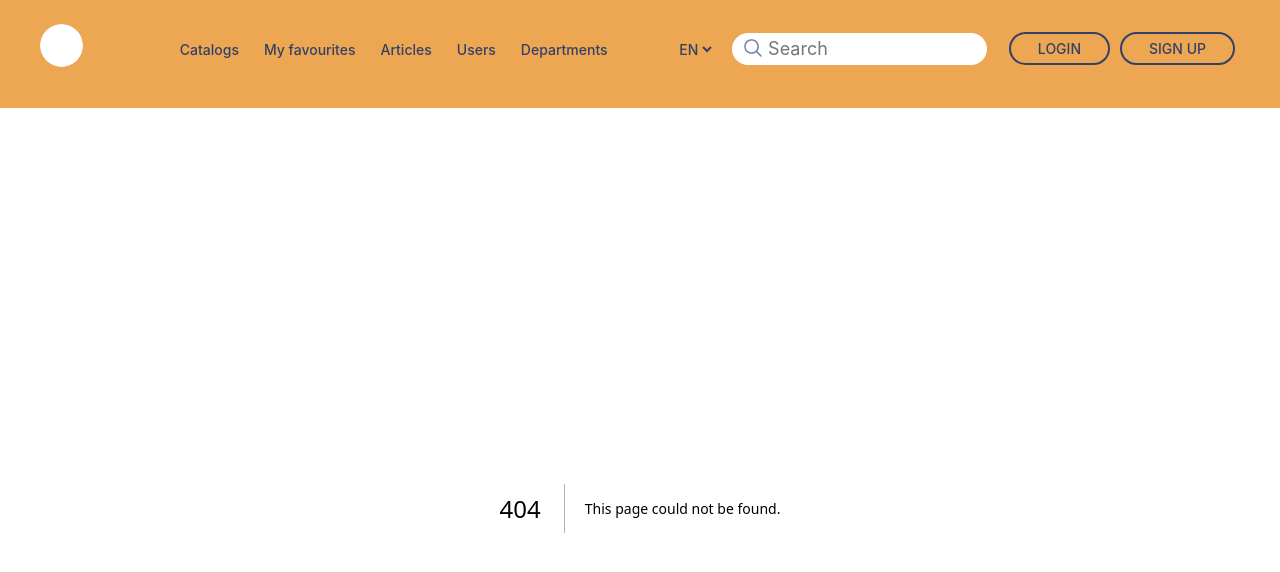
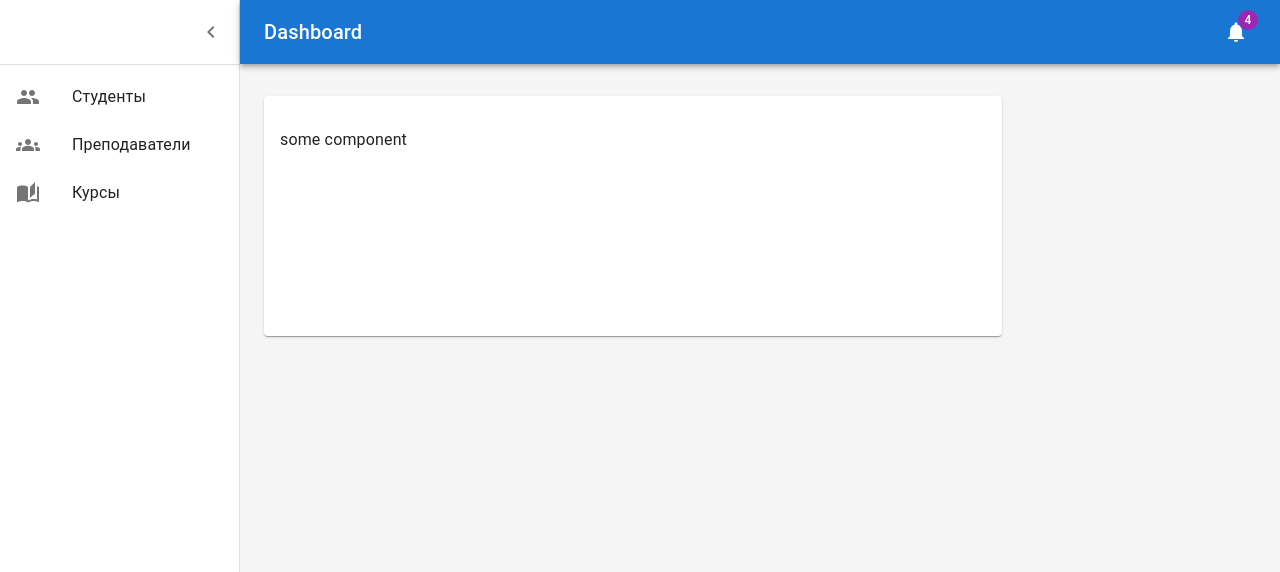
Before and after one commit to ESDP-JS17-ATTRACTOR/final, a Next.js app in the folder front/: page /admin in a window 1280 px wide. Before the commit this address had no page. Shown: the top 572 px of the page. Built offline with nearby package versions, Linux system fonts and the light colour scheme.

Commit message:
#10 Admin dashboard - added admin dashboard component - created Categories slice and thunk for fetch of all categories - renamed Admin Guard to Staff Guard

```diff
--- a/front/src/app/store.ts
+++ b/front/src/app/store.ts
@@ -1,9 +1,11 @@
 import {configureStore} from '@reduxjs/toolkit';
 import {usersReducer} from "@/features/users/usersSlice";
+import { categoriesReducer } from "@/features/categories/categoriesSlice";
 
 export const store = configureStore({
   reducer: {
     users: usersReducer,
+    categories: categoriesReducer,
   },
 });
 
--- a/front/src/components/Layout/Layout.tsx
+++ b/front/src/components/Layout/Layout.tsx
@@ -1,13 +1,16 @@
-import React, {PropsWithChildren} from 'react';
+import React, { PropsWithChildren } from "react";
 import AppToolbar from "@/components/UI/AppToolbar";
+import { useRouter } from "next/router";
 
-const Layout: React.FC<PropsWithChildren> = ({children}) => {
-    return (
-        <>
-            <AppToolbar/>
-            {children}
-        </>
-    );
+const Layout: React.FC<PropsWithChildren> = ({ children }) => {
+  const router = useRouter();
+
+  return (
+    <>
+      {router.pathname !== '/admin' && <AppToolbar />}
+      {children}
+    </>
+  );
 };
 
 export default Layout;
--- /dev/null
+++ b/front/src/components/UI/AdminList.tsx
@@ -0,0 +1,27 @@
+import { ListItemButton, ListItemIcon, ListItemText } from "@mui/material";
+import PeopleIcon from '@mui/icons-material/People';
+import GroupsIcon from '@mui/icons-material/Groups';
+import AutoStoriesIcon from '@mui/icons-material/AutoStories';
+
+export const adminListItems = (
+  <>
+    <ListItemButton>
+      <ListItemIcon>
+        <PeopleIcon />
+      </ListItemIcon>
+      <ListItemText primary="Студенты" />
+    </ListItemButton>
+    <ListItemButton>
+      <ListItemIcon>
+       <GroupsIcon />
+      </ListItemIcon>
+      <ListItemText primary="Преподаватели" />
+    </ListItemButton>
+    <ListItemButton>
+      <ListItemIcon>
+      <AutoStoriesIcon />
+      </ListItemIcon>
+      <ListItemText primary="Курсы" />
+    </ListItemButton>
+  </>
+);
--- a/front/src/features/categories/categoriesSlice.ts
+++ b/front/src/features/categories/categoriesSlice.ts
@@ -1,6 +1,21 @@
 import { Category } from "../../../types";
+import { createSlice } from "@reduxjs/toolkit";
 
 interface CategoryState {
   category: Category | null;
   categoryLoading: boolean;
 }
+
+const initialState: CategoryState = {
+  category: null,
+  categoryLoading: false
+}
+
+const categoriesSlice = createSlice({
+  name: 'categories',
+  initialState,
+  reducers: {},
+  extraReducers: (builder) => {}
+});
+
+export const categoriesReducer = categoriesSlice.reducer;
--- /dev/null
+++ b/front/src/pages/admin.tsx
@@ -0,0 +1,173 @@
+import { createTheme, ThemeProvider } from "@mui/material/styles";
+import {
+  AppBar, Badge,
+  Box,
+  Container,
+  CssBaseline,
+  Divider,
+  Drawer,
+  Grid,
+  IconButton, List, Paper, styled,
+  Toolbar,
+  Typography
+} from "@mui/material";
+import MenuIcon from "@mui/icons-material/Menu";
+import ChevronLeftIcon from "@mui/icons-material/ChevronLeft";
+import { Copyright } from "@mui/icons-material";
+import MuiAppBar, { AppBarProps as MuiAppBarProps } from "@mui/material/AppBar";
+import MuiDrawer from "@mui/material/Drawer";
+import { useState } from "react";
+import { adminListItems } from "@/components/UI/AdminList";
+import NotificationsIcon from '@mui/icons-material/Notifications';
+
+const Admin = () => {
+  const [open, setOpen] = useState(true);
+  const mdTheme = createTheme();
+  const drawerWidth: number = 240;
+
+  interface AppBarProps extends MuiAppBarProps {
+    open?: boolean;
+  }
+
+  const AppBar = styled(MuiAppBar, {
+    shouldForwardProp: (prop) => prop !== 'open',
+  })<AppBarProps>(({ theme, open }) => ({
+    zIndex: theme.zIndex.drawer + 1,
+    transition: theme.transitions.create(['width', 'margin'], {
+      easing: theme.transitions.easing.sharp,
+      duration: theme.transitions.duration.leavingScreen,
+    }),
+    ...(open && {
+      marginLeft: drawerWidth,
+      width: `calc(100% - ${drawerWidth}px)`,
+      transition: theme.transitions.create(['width', 'margin'], {
+        easing: theme.transitions.easing.sharp,
+        duration: theme.transitions.duration.enteringScreen,
+      }),
+    }),
+  }));
+
+  const Drawer = styled(MuiDrawer, { shouldForwardProp: (prop) => prop !== "open" })(
+    ({ theme, open }) => ({
+      "& .MuiDrawer-paper": {
+        position: "relative",
+        whiteSpace: "nowrap",
+        width: drawerWidth,
+        transition: theme.transitions.create("width", {
+          easing: theme.transitions.easing.sharp,
+          duration: theme.transitions.duration.enteringScreen
+        }),
+        boxSizing: "border-box",
+        ...(!open && {
+          overflowX: "hidden",
+          transition: theme.transitions.create("width", {
+            easing: theme.transitions.easing.sharp,
+            duration: theme.transitions.duration.leavingScreen
+          }),
+          width: theme.spacing(7),
+          [theme.breakpoints.up("sm")]: {
+            width: theme.spacing(9)
+          }
+        })
+      }
+    })
+  );
+
+  const toggleDrawer = () => {
+    setOpen(!open);
+  };
+
+
+  return (
+    <ThemeProvider theme={mdTheme}>
+      <Box sx={{ display: "flex" }}>
+        <CssBaseline />
+        <AppBar position="absolute" open={open}>
+          <Toolbar
+            sx={{
+              pr: '24px',
+            }}
+          >
+            <IconButton
+              edge="start"
+              color="inherit"
+              aria-label="open drawer"
+              onClick={toggleDrawer}
+              sx={{
+                marginRight: '36px',
+                ...(open && { display: 'none' }),
+              }}
+            >
+              <MenuIcon />
+            </IconButton>
+            <Typography
+              component="h1"
+              variant="h6"
+              color="inherit"
+              noWrap
+              sx={{ flexGrow: 1 }}
+            >
+              Dashboard
+            </Typography>
+            <IconButton color="inherit">
+              <Badge badgeContent={4} color="secondary">
+                <NotificationsIcon />
+              </Badge>
+            </IconButton>
+          </Toolbar>
+        </AppBar>
+        <Drawer variant="permanent" open={open}>
+          <Toolbar
+            sx={{
+              display: "flex",
+              alignItems: "center",
+              justifyContent: "flex-end",
+              px: [1]
+            }}
+          >
+            <IconButton onClick={toggleDrawer}>
+              <ChevronLeftIcon />
+            </IconButton>
+          </Toolbar>
+          <Divider />
+          <List component="nav">
+            {adminListItems}
+          </List>
+        </Drawer>
+        <Box
+          component="main"
+          sx={{
+            backgroundColor: (theme) =>
+              theme.palette.mode === "light"
+                ? theme.palette.grey[100]
+                : theme.palette.grey[900],
+            flexGrow: 1,
+            height: "100vh",
+            overflow: "auto"
+          }}
+        >
+          <Toolbar />
+          <Container maxWidth="lg" sx={{ mt: 4, mb: 4 }}>
+            <Grid container spacing={3}>
+              <Grid item xs={12} md={8} lg={9}>
+                <Paper
+                  sx={{
+                    p: 2,
+                    display: "flex",
+                    flexDirection: "column",
+                    height: 240
+                  }}
+                >
+                 <p>some component</p>
+                </Paper>
+              </Grid>
+            </Grid>
+            <Copyright sx={{ pt: 4 }} />
+          </Container>
+        </Box>
+      </Box>
+    </ThemeProvider>
+  );
+};
+
+export default Admin;
```
Also changed, not shown: front/src/features/categories/categoriesThunks.ts (added, +11 -0 lines), 2 other files (tests, documents, lock files or other folders).
